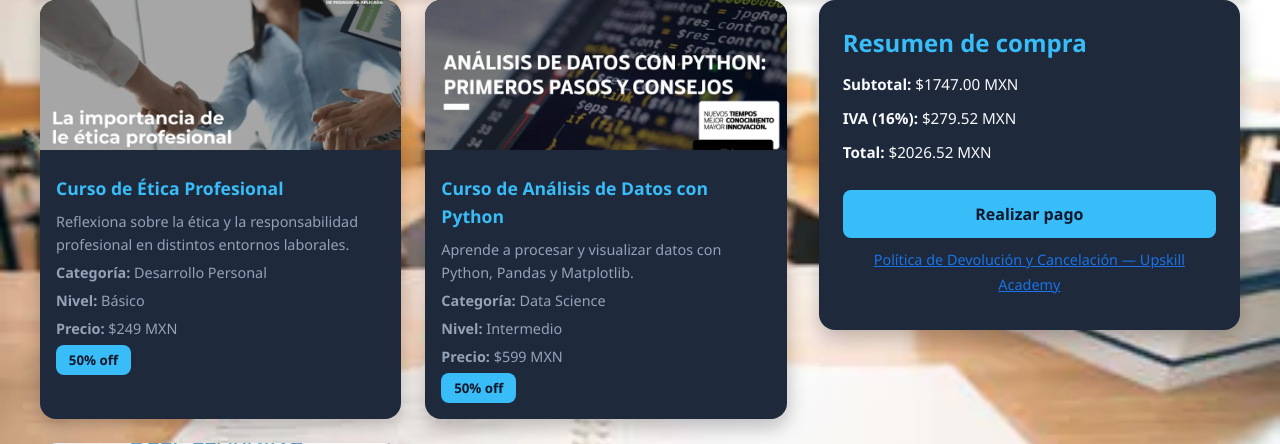
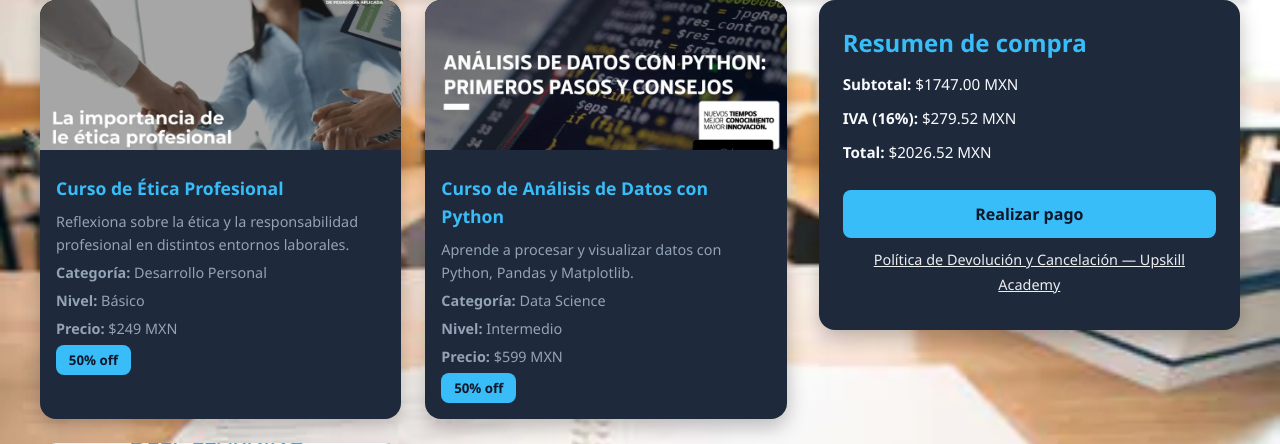
Before and after one commit to JhonGoodEld/upSkill, a PHP site: page /views/carrito.html in a window 1280 px wide. Shown: the part 100-544 px from the top of the page. Run offline with PHP 8.4, Linux system fonts and the light colour scheme.

Commit message:
cambio de color

```diff
--- a/css/carrito.css
+++ b/css/carrito.css
@@ -267,7 +267,7 @@ body {
 }
 
 .politica-link a {
-  color: #1a73e8;
+  color: #edeef0;
   text-decoration: underline;
   font-size: 0.9rem;
   cursor: pointer;
```
